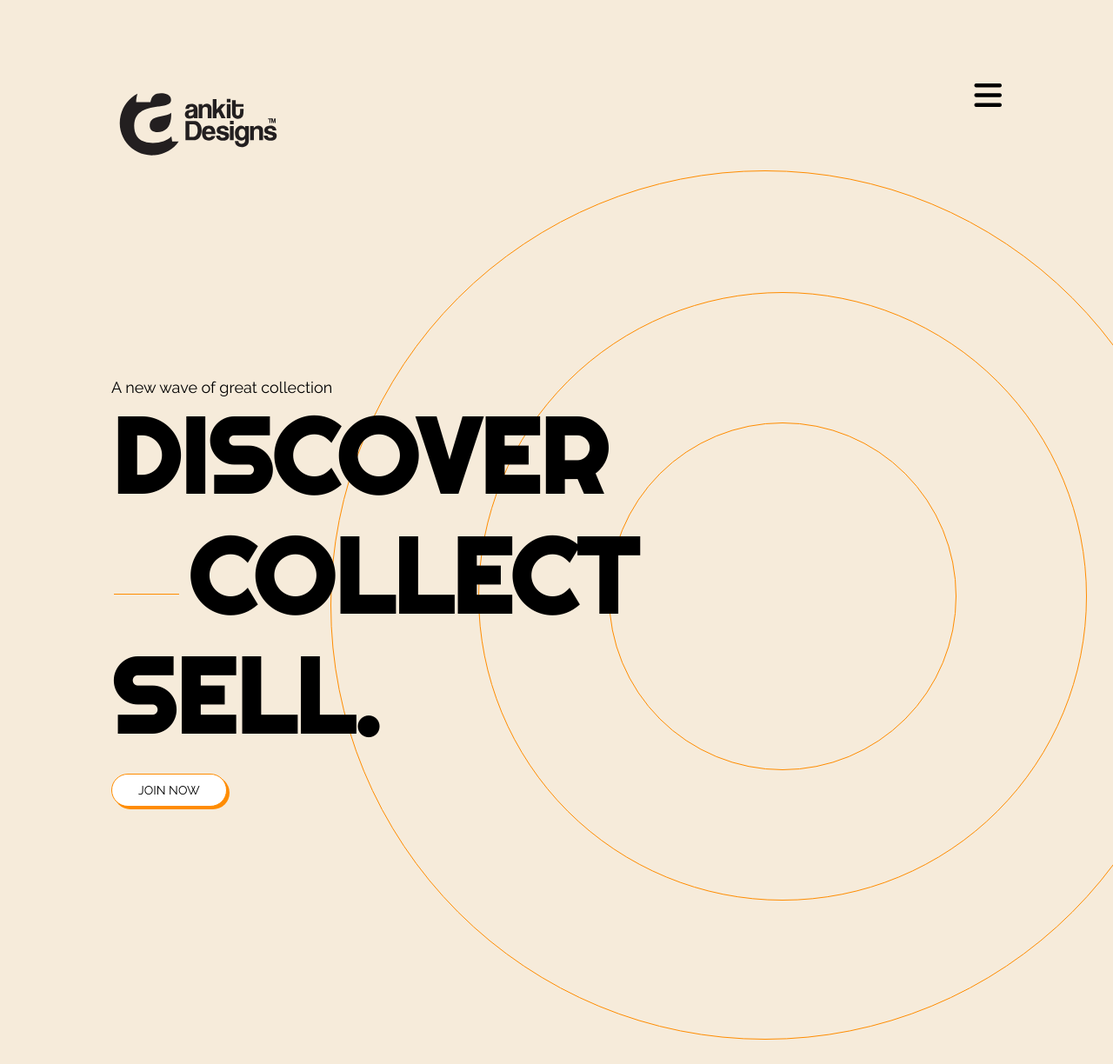
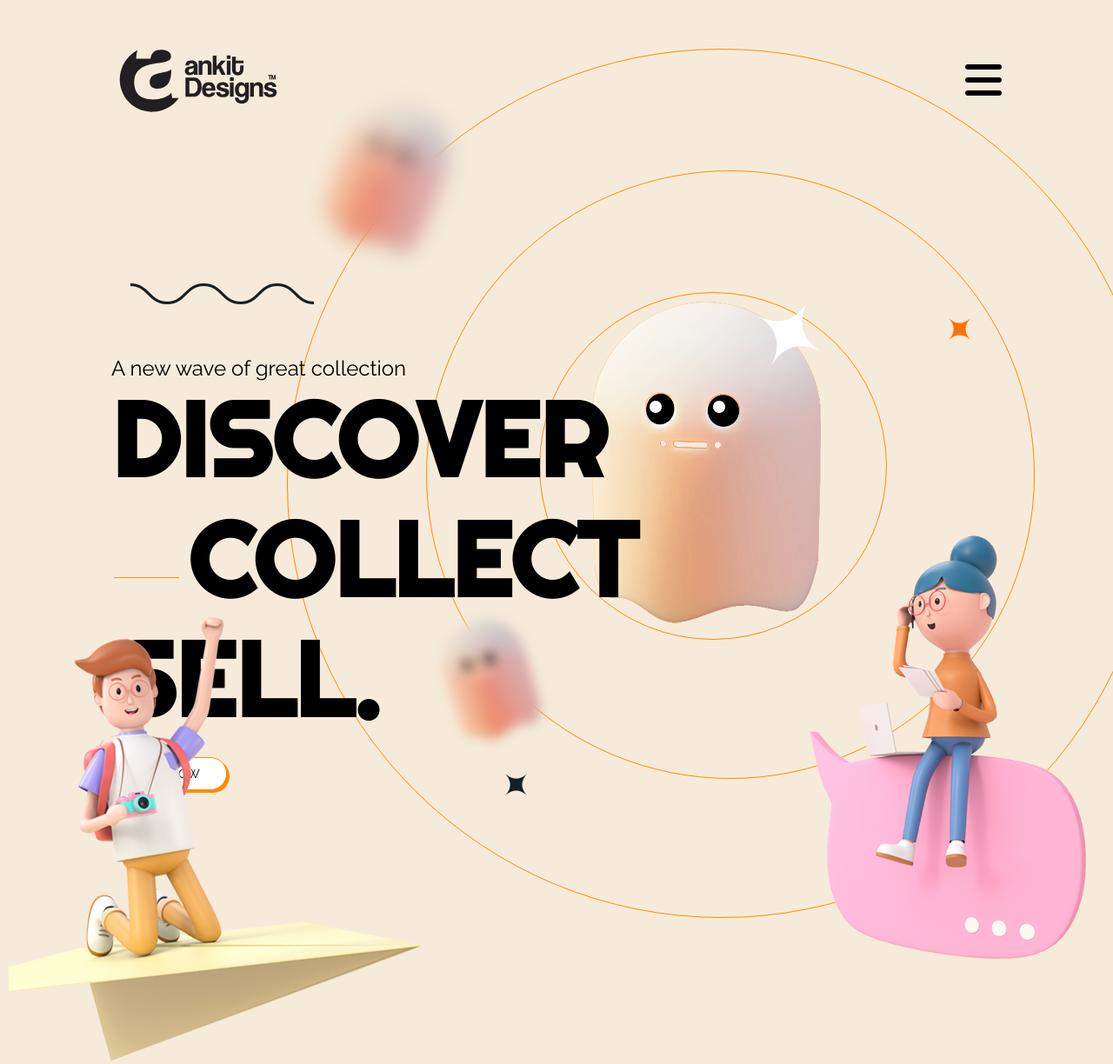
Before and after one commit to ldevuono/digistic, a plain HTML site: page index.html in a window 1280 px wide. Shown: the top 1224 px of the page at 87% size. Drawn offline with Linux system fonts and the light colour scheme.

Commit message:
added inages to header, finished about section for now

```diff
--- a/index.html
+++ b/index.html
@@ -25,30 +25,51 @@
     </nav>
     <!-- header -->
     <header>
+        <img class="wave" src="./assets/banner-wave.png" alt="squiggly line">
         <div class="wrapper headerText">
             <p>A new wave of great collection</p>
             <h1>Discover <span class="collect">Collect</span> <span>Sell.</span></h1>
             <button>Join now</button>
         </div>
+        <img class="cameraFigure" src="assets/banner-img-3.png" alt="A person with a camera excited to be here!">
         <div class="circles" role="presentation">
             <div class="circleSmall">
+                <img class="ghost" src="./assets/banner-img-1.png" alt="A cute little ghost">
+                <img class="particle" src="./assets/particle-white.png" alt="white sparkle">
             </div>
-            <div class="circleMedium"></div>
-            <div class="circleLarge"></div>
+            <div class="circleMedium">
+                <img class="ghost" src="./assets/banner-img-5.png" alt="A smaller, blurrier, cute little ghost">
+                <img class="particle" src="./assets/particle-orange.png" alt="orange sparkle">
+            </div>
+            <div class="circleLarge">
+                <img class="ghost" src=" ./assets/banner-img-4.png"
+                    alt="Another even smaller, blurry, cute little ghost">
+                <img class="particle" src="./assets/particle-black.png" alt="black sparkle">
+                <img class="blueHairFigure" src="./assets/banner-img-2.png"
+                    alt="A person making some calls, also thrilled to be here">
+            </div>
         </div>
     </header>
     <!-- main -->
     <main>
-        <section class=" wrapper about">
+        <section class="wrapper about">
             <h2>About</h2>
             <h3>Check Out <span>Awesome</span> <span>Statistics.</span></h3>
-            <p>Cras vehicula sed enim semper finibus. Vestibulum rhoncus neque eget tellus tincidunt viverra. Vivamus
+            <div class="aboutBodyText">
+                <p>Cras vehicula sed enim semper finibus. Vestibulum rhoncus neque eget tellus tincidunt viverra.
+                    Vivamus
                     nec aliquet
                     turpis. In accumsan velit quis odio vestibulum, sit amet mattis nisl accumsan.
                 </p>
                 <p>
                     Suspendisse vitae rhoncus ipsum. Nulla at maximus erat. Fusce egestas purus erat.
                 </p>
+            </div>
+            <div class="aboutParticles">
+                <img class="particle" src="./assets/particle-white.png" alt="white sparkle">
+                <img class="particle" src="./assets/particle-black.png" alt="black sparkle">
+                <img class="arrow" src="./assets/spiral-arrow.png" alt="orange spiral arrow">
+            </div>
         </section>
     </main>
 
--- a/styles/sass/partials/_about.scss
+++ b/styles/sass/partials/_about.scss
@@ -1,3 +1,34 @@
 .about {
-    margin: 250px auto;
+    margin-bottom: 100px;
+
+    .aboutBodyText {
+        width: 50%;
+        margin-left: 300px;
+
+        p:first-of-type {
+            margin: 20px auto;
+
+        }
+    }
+
+    .aboutParticles {
+
+        .particle,
+        .arrow {
+            position: relative;
+            bottom: 120px;
+
+            &:first-of-type {
+                left: 20px;
+            }
+
+            &:nth-of-type(2) {
+                bottom: 50px;
+            }
+        }
+
+        .arrow {
+            left: 180px;
+        }
+    }
 }
--- a/styles/sass/partials/_header.scss
+++ b/styles/sass/partials/_header.scss
@@ -1,8 +1,20 @@
 header {
-    margin: 100px auto;
+    margin-top: 150px;
     position: relative;
-    padding: 150px 0;
+    padding-top: 150px;
     overflow-x: clip;
+
+    .wave {
+        position: relative;
+        left: 150px;
+        bottom: 60px;
+    }
+
+    .cameraFigure {
+        position: relative;
+        left: 10px;
+        bottom: 200px;
+    }
 
     .collect {
         display: flex;
@@ -22,9 +34,21 @@ header {
         border-radius: 50%;
         border: .2px solid darkorange;
         position: absolute;
-        top: 200px;
+        top: 100px;
         z-index: -10;
-        right: 180px;
+        right: 260px;
+
+        .ghost {
+            position: relative;
+            top: 10px;
+            left: 60px;
+        }
+
+        .particle {
+            position: relative;
+            bottom: 360px;
+            left: 250px;
+        }
     }
 
     .circleMedium {
@@ -33,9 +57,20 @@ header {
         border-radius: 50%;
         border: .2px solid darkorange;
         position: absolute;
-        top: 50px;
+        top: -40px;
         z-index: -10;
-        right: 30px;
+        right: 90px;
+
+        .ghost {
+            position: relative;
+            top: 500px;
+            left: 0;
+        }
+
+        .particle {
+            position: relative;
+            left: 600px;
+        }
     }
 
     .circleLarge {
@@ -44,8 +79,26 @@ header {
         border-radius: 50%;
         border: .2px solid darkorange;
         position: absolute;
-        top: -90px;
+        top: -180px;
         z-index: -10;
-        right: -100px;
+        right: -50px;
+
+        .ghost {
+            position: relative;
+            top: 30px;
+            left: 10px;
+        }
+
+        .particle {
+            position: relative;
+            top: 600px;
+            left: 250px;
+        }
+
+        .blueHairFigure {
+            position: relative;
+            left: 600px;
+            top: 300px;
+        }
     }
 }
--- a/styles/sass/partials/_nav.scss
+++ b/styles/sass/partials/_nav.scss
@@ -2,16 +2,15 @@ nav {
     position: sticky;
     top: 50px;
 
-    // logo
 
-    img {
-        width: 200px;
+    .navFlex {
+        display: flex;
+        justify-content: space-between;
+        align-items: center;
+
+        // logo
+        img {
+            width: 200px;
+        }
     }
-
 }
-
-.navFlex {
-    display: flex;
-    justify-content: space-between;
-    margin-top: 100px;
-}
--- a/styles/sass/partials/_typography.scss
+++ b/styles/sass/partials/_typography.scss
@@ -7,8 +7,8 @@ html {
 }
 
 body {
-    font-size: .9rem;
     font-family: variables.$bodyFont;
+    font-size: 1.2rem;
 }
 
 h1,
@@ -25,7 +25,7 @@ h1 {
 
 h2 {
     color: darkorange;
-    font-size: .8rem;
+    font-size: 1.2rem;
     font-weight: lighter;
 
     &::after {
```
Also changed, not shown: styles/styles.css. Lines whose indentation alone changed are shown as unchanged.
